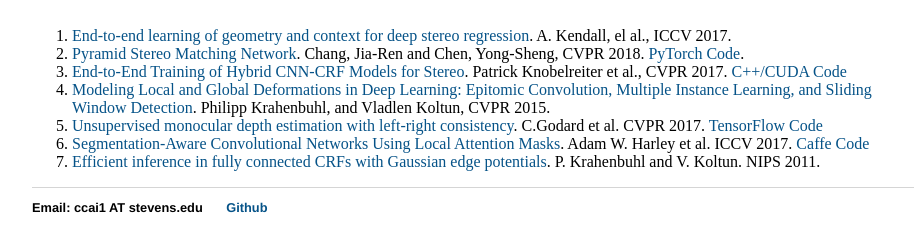
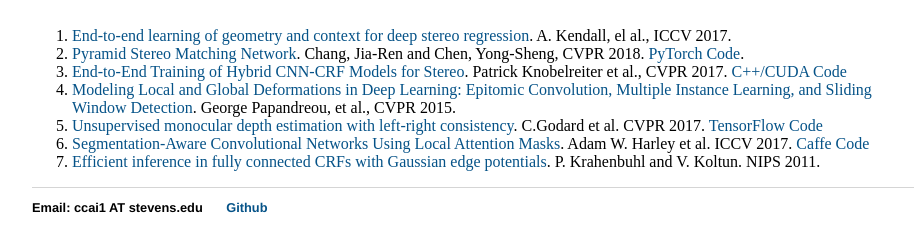
Before and after one commit to ccj5351/ccj5351.github.io, a Jekyll site: the page built from _studynotes/2018-12-26-paper-study-lists-2018-fall.md, in a window 1280 px wide. Shown: the part 286-538 px from the top of the page, without its empty margins (160-1074 px from the left). Built offline with Jekyll 4.4.1, drawn with Linux system fonts in a browser that asks for light colours; comment, search, counter and statistics services are not loaded.

Commit message:
minor change

```diff
--- a/_studynotes/2018-12-26-paper-study-lists-2018-fall.md
+++ b/_studynotes/2018-12-26-paper-study-lists-2018-fall.md
@@ -9,7 +9,7 @@ This page includes most related or interesting papers I has read since 2018 Fall
 1. [End-to-end learning of geometry and context for deep stereo regression](https://arxiv.org/pdf/1703.04309.pdf). A. Kendall, el al., ICCV 2017.
 2. [Pyramid Stereo Matching Network](https://arxiv.org/abs/1803.08669). Chang, Jia-Ren and Chen, Yong-Sheng, CVPR 2018. [PyTorch Code](https://github.com/JiaRenChang/PSMNet).
 3. [End-to-End Training of Hybrid CNN-CRF Models for Stereo](https://arxiv.org/pdf/1611.10229.pdf). Patrick Knobelreiter et al., CVPR 2017. [C++/CUDA Code](https://github.com/VLOGroup/cnn-crf-stereo)
-4. [Modeling Local and Global Deformations in Deep Learning: Epitomic Convolution, Multiple Instance Learning, and Sliding Window Detection](https://www.cv-foundation.org/openaccess/content_cvpr_2015/papers/Papandreou_Modeling_Local_and_2015_CVPR_paper.pdf). Philipp Krahenbuhl, and Vladlen Koltun, CVPR 2015.
+4. [Modeling Local and Global Deformations in Deep Learning: Epitomic Convolution, Multiple Instance Learning, and Sliding Window Detection](https://www.cv-foundation.org/openaccess/content_cvpr_2015/papers/Papandreou_Modeling_Local_and_2015_CVPR_paper.pdf). George Papandreou, et al., CVPR 2015.
 5. [Unsupervised monocular depth estimation with left-right consistency](https://arxiv.org/pdf/1609.03677.pdf). C.Godard et al. CVPR 2017. [TensorFlow Code](https://github.com/mrharicot/monodepth)
 6. [Segmentation-Aware Convolutional Networks Using Local Attention Masks](https://arxiv.org/abs/1708.04607). Adam W. Harley et al. ICCV 2017. [Caffe Code](https://github.com/aharley/segaware)
 7. [ Efficient inference in fully connected CRFs with Gaussian edge potentials](https://arxiv.org/pdf/1210.5644.pdf). P. Krahenbuhl and V. Koltun. NIPS 2011.
```
